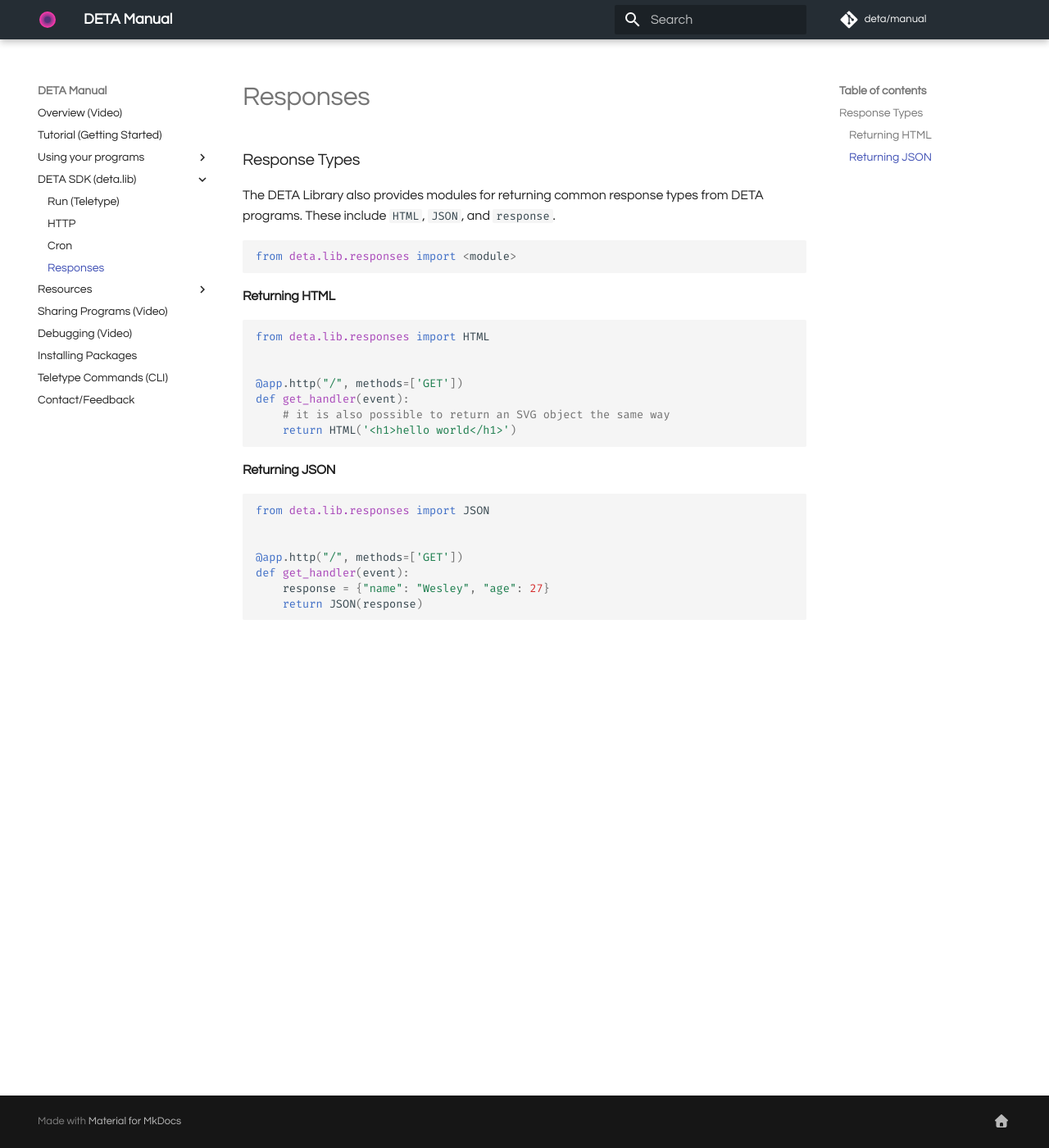
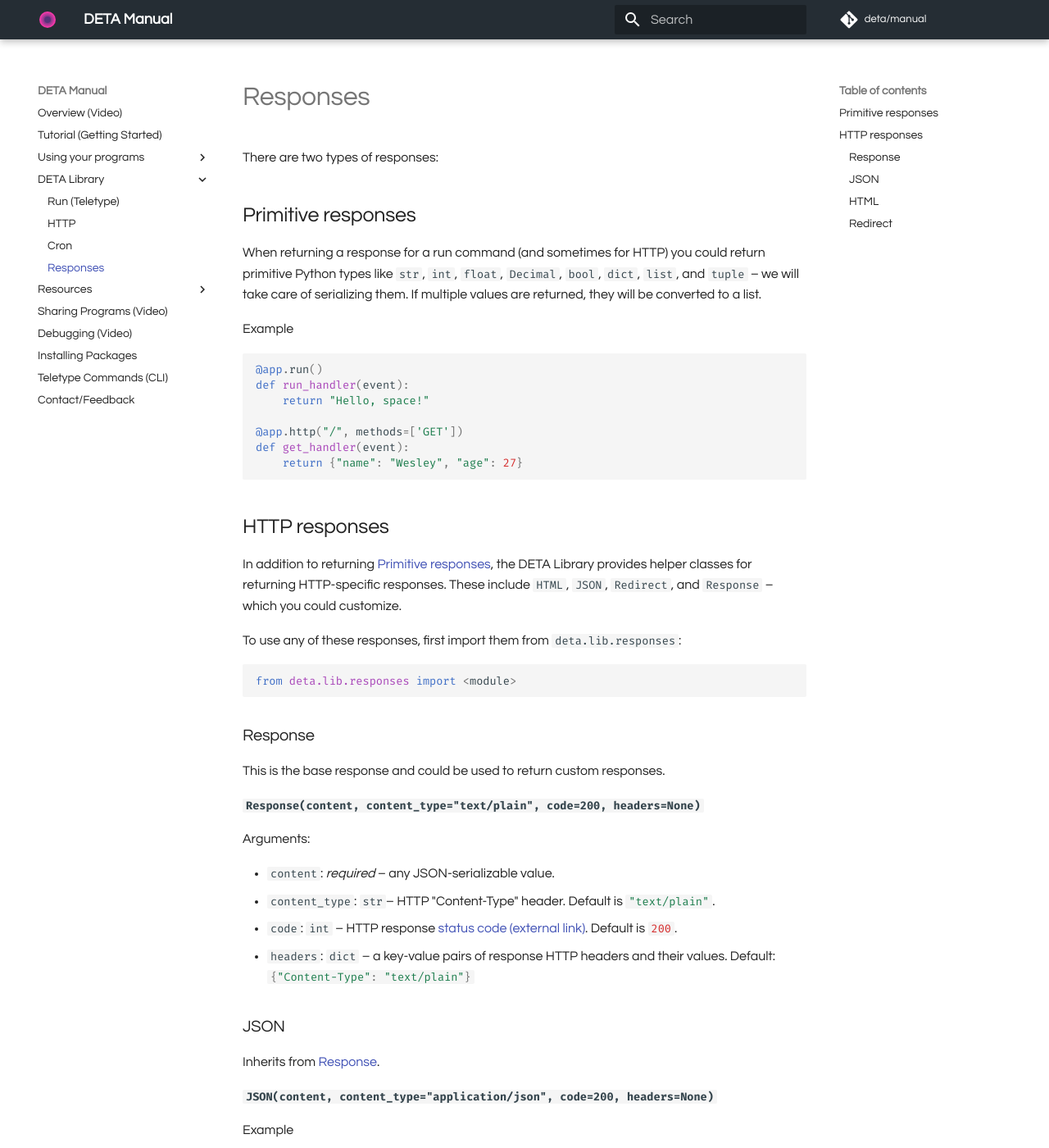
Before and after one commit to fmquaglia/manual, an MkDocs documentation site: the page built from docs/lib/responses.md, in a window 1280 px wide and 1400 px high. Shown: the whole window at 82% size. Built offline with MkDocs 1.6.1 and Material for MkDocs 9.7.7, drawn with Linux system fonts in a browser that asks for light colours; comment, search, counter and statistics services are not loaded; some of the changed text lies outside the part shown.

Commit message:
lib; reposnes

````diff
--- a/docs/lib/responses.md
+++ b/docs/lib/responses.md
@@ -1,13 +1,75 @@
 
-### Response Types
+There are two types of responses:
 
-The DETA Library also provides modules for returning common response types from DETA programs. These include `HTML`, `JSON`, and `response`.
+## Primitive responses
+When returning a response for a run command (and sometimes for HTTP) you could return primitive Python types like `str`, `int`, `float`, `Decimal`, `bool`, `dict`, `list`, and `tuple` – we will take care of serializing them. If multiple values are returned, they will be converted to a list.
+
+Example
+
+```python
+@app.run()
+def run_handler(event):
+    return "Hello, space!"
+
+@app.http("/", methods=['GET'])
+def get_handler(event):
+    return {"name": "Wesley", "age": 27}
+```
+
+
+## HTTP responses
+
+In addition to returning [Primitive responses](#primitive-responses), the DETA Library provides helper classes for returning HTTP-specific responses. These include `HTML`, `JSON`, `Redirect`, and `Response` – which you could customize.
+
+To use any of these responses, first import them from `deta.lib.responses`:
 
 ```
 from deta.lib.responses import <module>
 ```
+### Response
 
-#### Returning HTML
+This is the base response and could be used to return custom responses.
+
+**`Response(content, content_type="text/plain", code=200, headers=None)`**
+
+Arguments:
+
+* `content`: *required* –  any JSON-serializable value.
+* `content_type`: `str`–  HTTP "Content-Type" header. Default is `#!py "text/plain"`.
+* `code`: `int` – HTTP response [status code (external link)](https://developer.mozilla.org/en-US/docs/Web/HTTP/Status). Default is `#!py 200`.
+* `headers`: `dict` – a key-value pairs of response HTTP headers and their values. Default: `#!py {"Content-Type": "text/plain"}`
+
+### JSON
+
+Inherits from [Response](#response).
+
+**`JSON(content, content_type="application/json", code=200, headers=None)`**
+
+Example
+
+```python
+from deta.lib.responses import JSON
+
+
+@app.http("/", methods=['GET'])
+def get_handler(event):
+    response = {"name": "Wesley", "age": 27}
+    return JSON(response)
+
+@app.http("/users", methods=['POST'])
+def get_handler(event):
+    # parse and save user's data...
+    response = {"status": "ok"}
+    return JSON(response, code=201)
+```
+
+### HTML
+
+Inherits from [Response](#response).
+
+**`HTML(content, content_type="text/html", code=None, headers=None)`**
+
+Example
 
 ```python
 from deta.lib.responses import HTML
@@ -19,14 +81,24 @@ def get_handler(event):
     return HTML('<h1>hello world</h1>')
 ```
 
-#### Returning JSON
+### Redirect
+
+For HTTP redirects.
+
+**`Redirect(location, temp=False)`**
+
+Arguments:
+
+* `location`: *required*, `str` – the target URL. Example: `#!py "https://deta.sh/"`
+* `temp`: `bool` – `#!py False` for permanent HTTP redirect (code `#!py 301`, default) and `#!py True`for temporary redirect (code `302`).
+
+Example
 
 ```python
-from deta.lib.responses import JSON
+from deta.lib.responses import Redirect
 
 
 @app.http("/", methods=['GET'])
 def get_handler(event):
-    response = {"name": "Wesley", "age": 27}
-    return JSON(response)
+    return Redirect("https://example.com/new-page", temp=True)
 ```
--- a/mkdocs.yml
+++ b/mkdocs.yml
@@ -30,7 +30,7 @@ nav:
     - Teletype (CLI): use/run.md
     - Schedule (cron): use/cron.md
     - HTTP/Webhook: use/http.md
-  - DETA SDK (deta.lib):
+  - DETA Library:
     - Run (Teletype): lib/run.md
     - HTTP: lib/http.md
     - Cron: lib/cron.md
````
Also changed, not shown: docs/lib/http.md (+2 -2 lines), docs/lib/run.md (+1 -2 lines), docs/resources/database.md (+1 -1 lines), docs/resources/files.md (+1 -1 lines), docs/teletype.md (+1 -1 lines).
